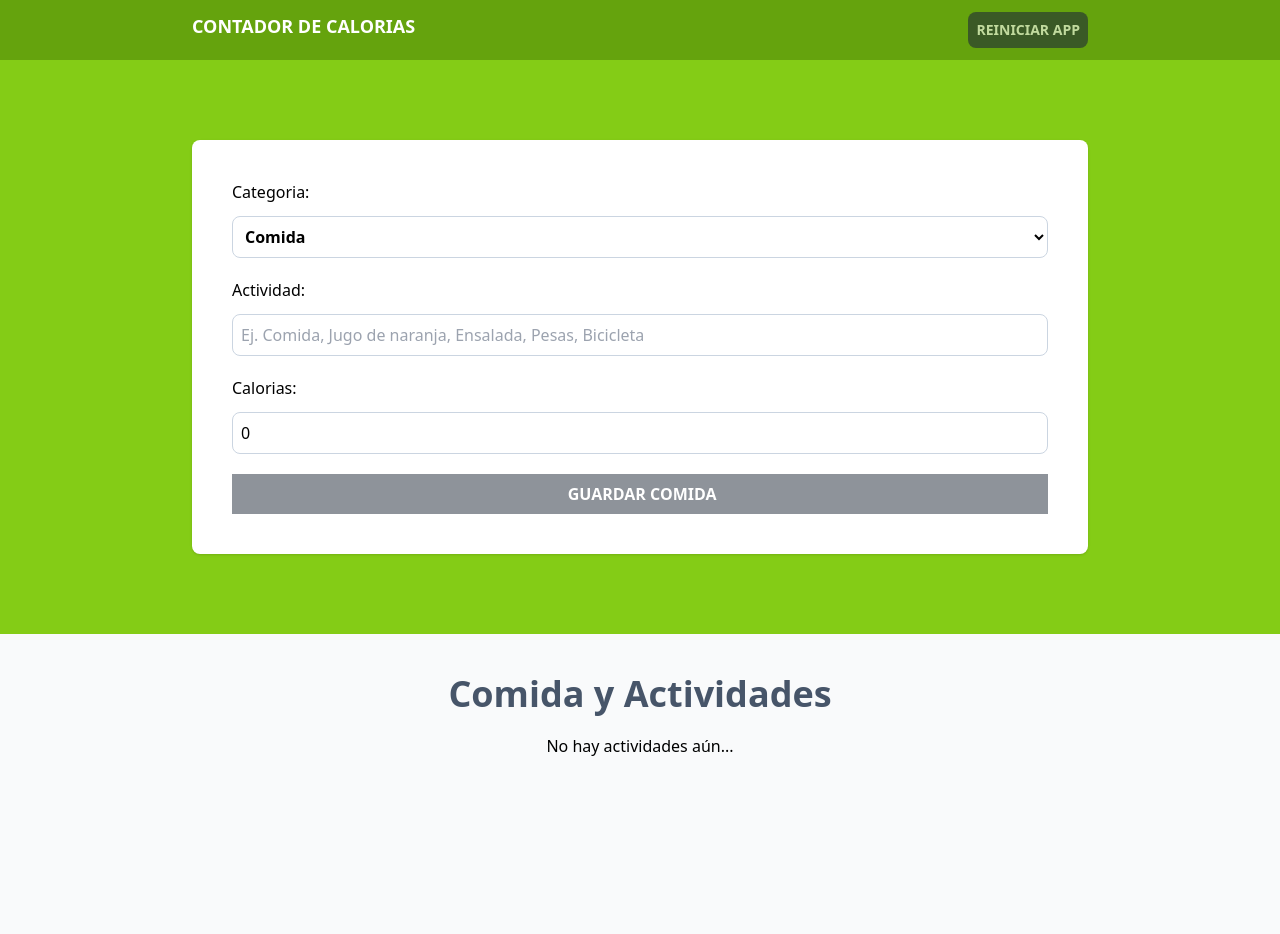
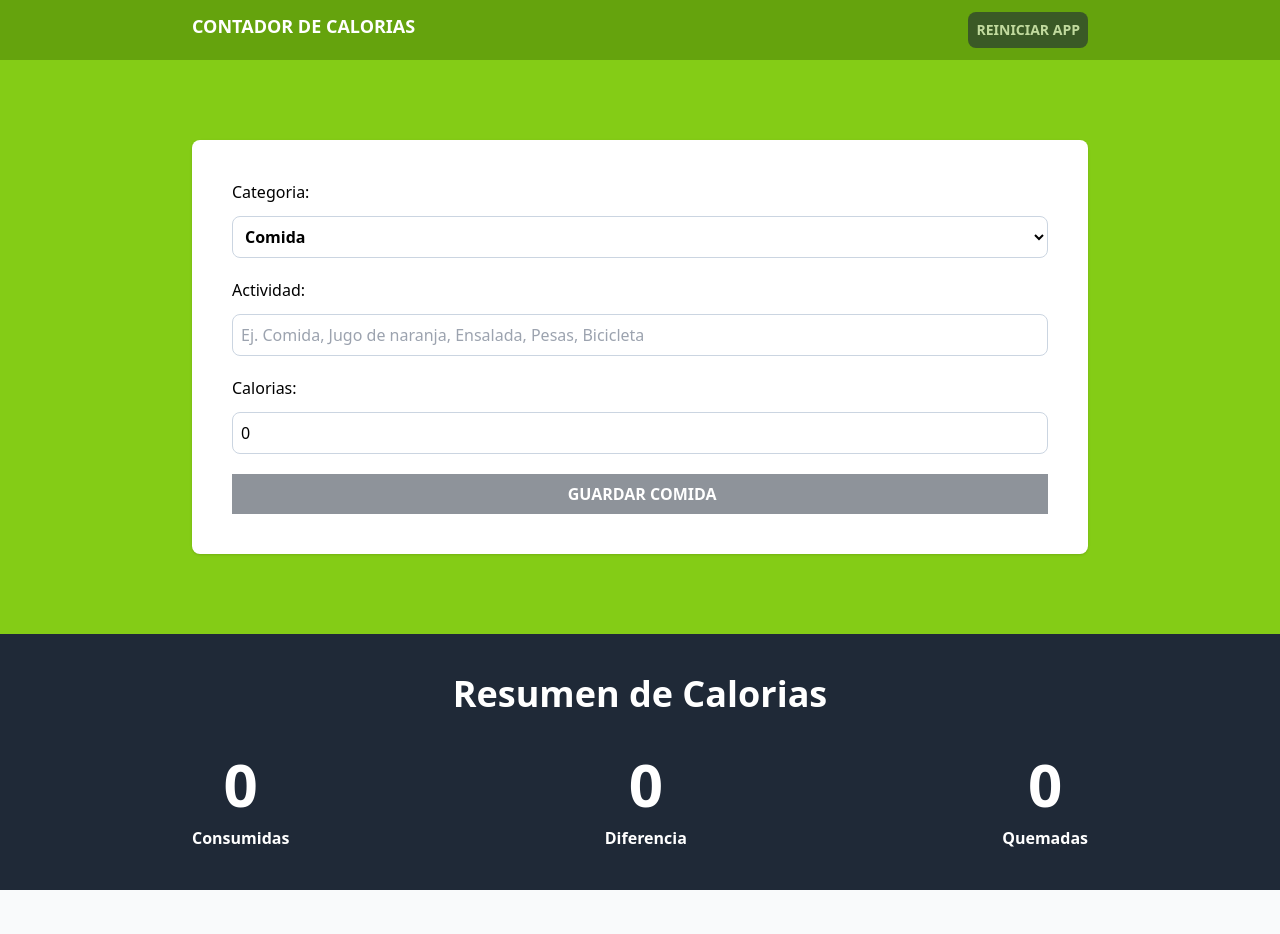
Before and after one commit to IsaacCuautle/calorie-tracker, a React (Vite) app: page / in a window 1280 px wide. Shown: the top 934 px of the page. Before the commit the page ends 818 px from the top, so only its background shows below. Built offline with nearby package versions, Linux system fonts and the light colour scheme.

Commit message:
estadisticas y fin del proyecto

```diff
--- a/src/App.tsx
+++ b/src/App.tsx
@@ -1,6 +1,7 @@
 import { useReducer, useEffect, useMemo } from "react";
 
 import Form from "./components/Form";
+import CalorieTracker from "./components/CalorieTracker";
 import { activityReducer, initialState } from "./reducers/activityReducer";
 import ActivityList from "./components/ActivityList";
 
@@ -60,10 +61,20 @@ function App() {
         py-20
         px-5
       ">
+
         <div className="max-w-4xl mx-auto">
           <Form
             dispatch = { dispatch }
             state= { state }
+          />
+        </div>
+
+      </section>
+
+      <section className="bg-gray-800 p-10">
+        <div className="max-w-4xl mx-auto">
+          <CalorieTracker
+            activities = { state.activities }
           />
         </div>
       </section>
--- /dev/null
+++ b/src/components/CalorieDisplay.tsx
@@ -0,0 +1,26 @@
+
+type CalorieDisplayPorps ={
+    calories: number,
+    text: string
+}
+
+export default function CalorieDisplay( {calories, text} : CalorieDisplayPorps) {
+  return (
+    <>
+    <p
+        className="
+            text-white
+            font-bold
+            rounded-full
+            grid
+            grid-cols-1
+            gap-3
+            text-center
+        "
+    >
+        <span className="font-black text-6xl text-orange">{calories}</span>
+          {text}
+    </p>
+    </>
+  )
+}
--- /dev/null
+++ b/src/components/CalorieTracker.tsx
@@ -0,0 +1,64 @@
+import { useMemo } from "react"
+import { Activity } from "../types"
+import CalorieDisplay from "./CalorieDisplay"
+
+type CalorieTrackerProps = {
+    activities : Activity[]
+}
+
+export default function CalorieTracker( {activities} : CalorieTrackerProps ) {
+
+  // Contadores
+
+  // Calorias consumidas
+  const caloriesConsumed = useMemo( () => activities.reduce( (total, activity) => activity.category === 1 ? total + activity.calories : total, 0 ) , [activities] );
+
+  // Calorias quemadas
+  const caloriesBurned = useMemo( () => activities.reduce( (total, activity) => activity.category === 2 ? total + activity.calories : total, 0 ) , [activities] );
+
+  // Calorias totales
+  const netCalories = useMemo( () => caloriesConsumed - caloriesBurned  , [ activities ] );
+
+  return (
+    <>
+      <h2 className="
+        text-4xl
+        font-black
+        text-white
+         text-center"
+      >
+        Resumen de Calorias
+      </h2>
+
+      <div
+        className="
+          flex
+          flex-col
+          items-center
+          md:flex-row
+          md:justify-between
+          gap-5
+          mt-10
+        "
+      >
+        <CalorieDisplay
+          calories = { caloriesConsumed }
+          text = "Consumidas"
+        />
+
+        <CalorieDisplay
+          calories = { netCalories }
+          text = "Diferencia"
+        />
+
+        <CalorieDisplay
+          calories = { caloriesBurned }
+          text = "Quemadas"
+        />
+
+      </div>
+
+
+    </>
+  )
+}
```
